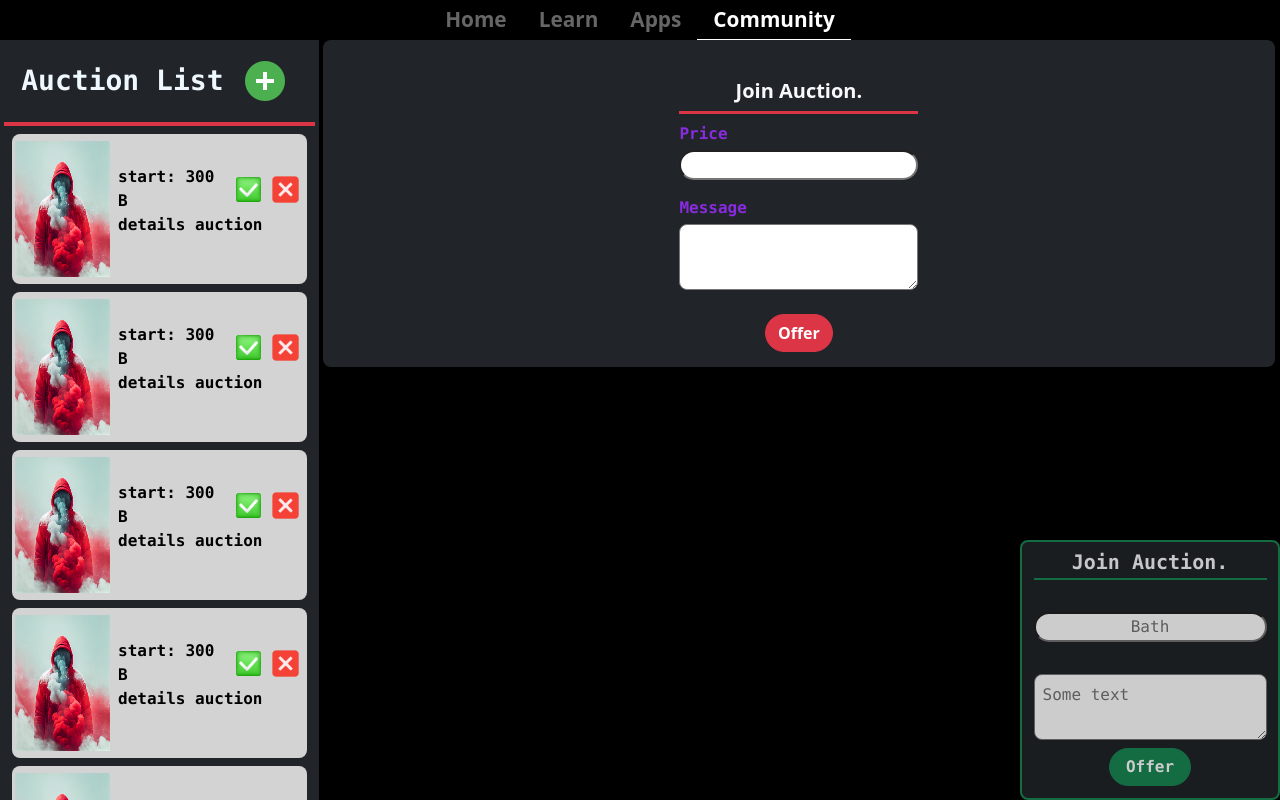
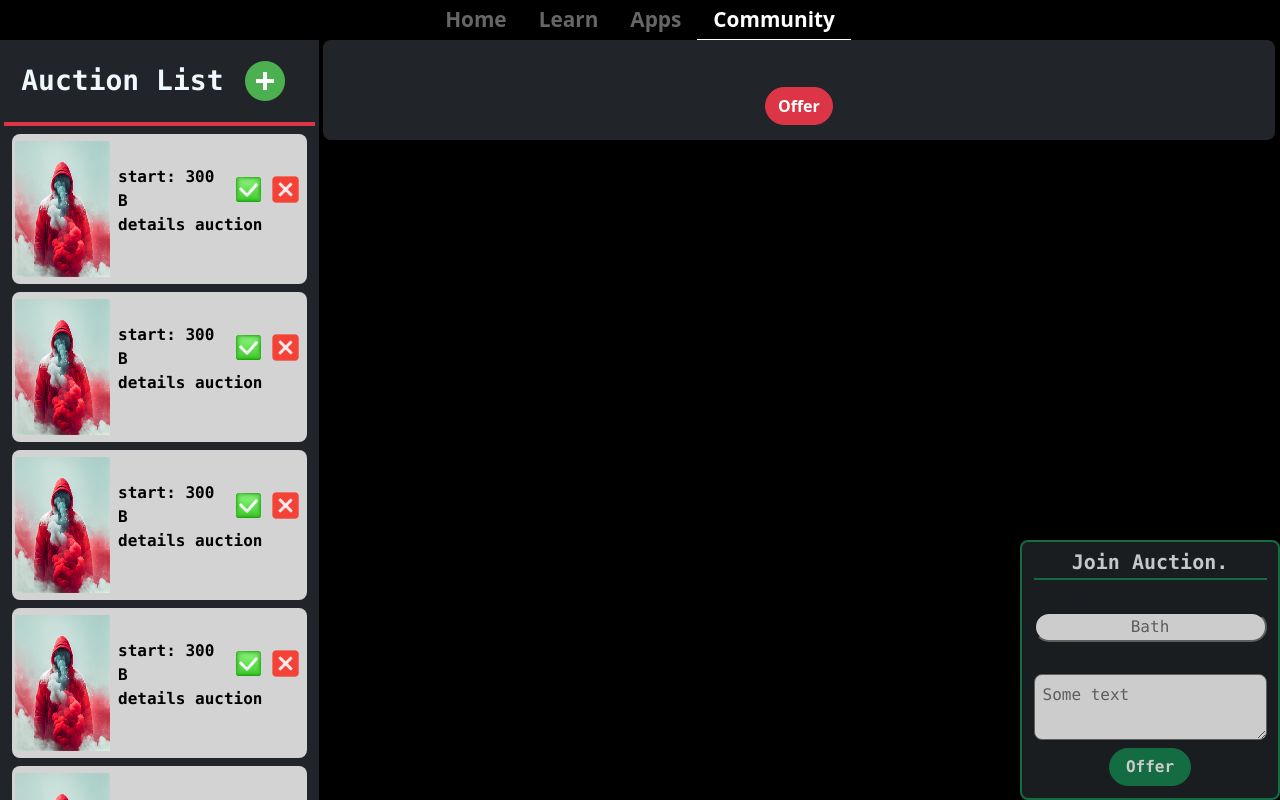
Before and after one commit to istyleT/PersonalWeb, a React (Create React App) app in the folder FrontEnd/istyletreact/: page /contact in a window 1280 px wide. Built offline with nearby package versions, Linux system fonts and the light colour scheme.

Commit message:
pause project

```diff
--- a/FrontEnd/istyletreact/src/pages/componentspage/Sidebar-community.css
+++ b/FrontEnd/istyletreact/src/pages/componentspage/Sidebar-community.css
@@ -4,7 +4,3 @@
                     color: aliceblue;
                     overflow-y: scroll;
 }
-
-.nav-link img {
-                    margin-right: 25px;
-}
--- a/FrontEnd/istyletreact/src/pages/componentspage/formcontact.css
+++ b/FrontEnd/istyletreact/src/pages/componentspage/formcontact.css
@@ -1,5 +1,6 @@
-.main-form-post {
+.main-auction-display {
                     width: 100%;
+
 }
 .main-formcontact {
                     padding: 15px;
--- a/FrontEnd/istyletreact/src/pages/componentspage/formcontact.js
+++ b/FrontEnd/istyletreact/src/pages/componentspage/formcontact.js
@@ -1,6 +1,5 @@
 import React from "react";
 import './Formcontact.css'
-// set start value
 const startmessage = {sender: "", inbox: ""};
 const FormContact = () => {
     // States
@@ -92,19 +91,15 @@ const FormContact = () => {
     }
 
                     return (
-                        <div className="main-form-post ms-1">
-                            <form onSubmit={onSubmitnote} className="main-formcontact d-flex flex-column align-items-center rounded-3 bg-dark" >
+                        <div className="main-auction-display ms-1 bg-transparent">
+                            <div className="main-formcontact d-flex flex-column align-items-center rounded-3 bg-dark" >
                                 <div className="offer-box d-flex flex-column py-3">
-                                    <h5 className="fw-bold text-light mb-2 py-2 border-3 border-bottom border-danger text-center">Join Auction.</h5>
-                                    <label className="label-text-post fw-bold mb-1 font-monospace" htmlFor="name-sender">Price</label>
-                                    <input className="mb-3 rounded-pill text-center" type="text" value={message.sender} name="sender" onChange={onValueChange}/>
-                                    <label className="label-text-post fw-bold mb-1 font-monospace" htmlFor="text-message">Message</label>
-                                    <textarea className="mb-2 rounded-3 p-2"  cols="20" rows="2" type="text" value={message.inbox} name="inbox" onChange={onValueChange}/>
+
                                 </div>
                                 <div>
                                     <button type="submit" className="btn btn-danger fw-bold rounded-pill">Offer</button>
                                 </div>
-                            </form>
+                            </div>
                              <div className="mt-3">
                              {messageElement}
                              </div>
```
